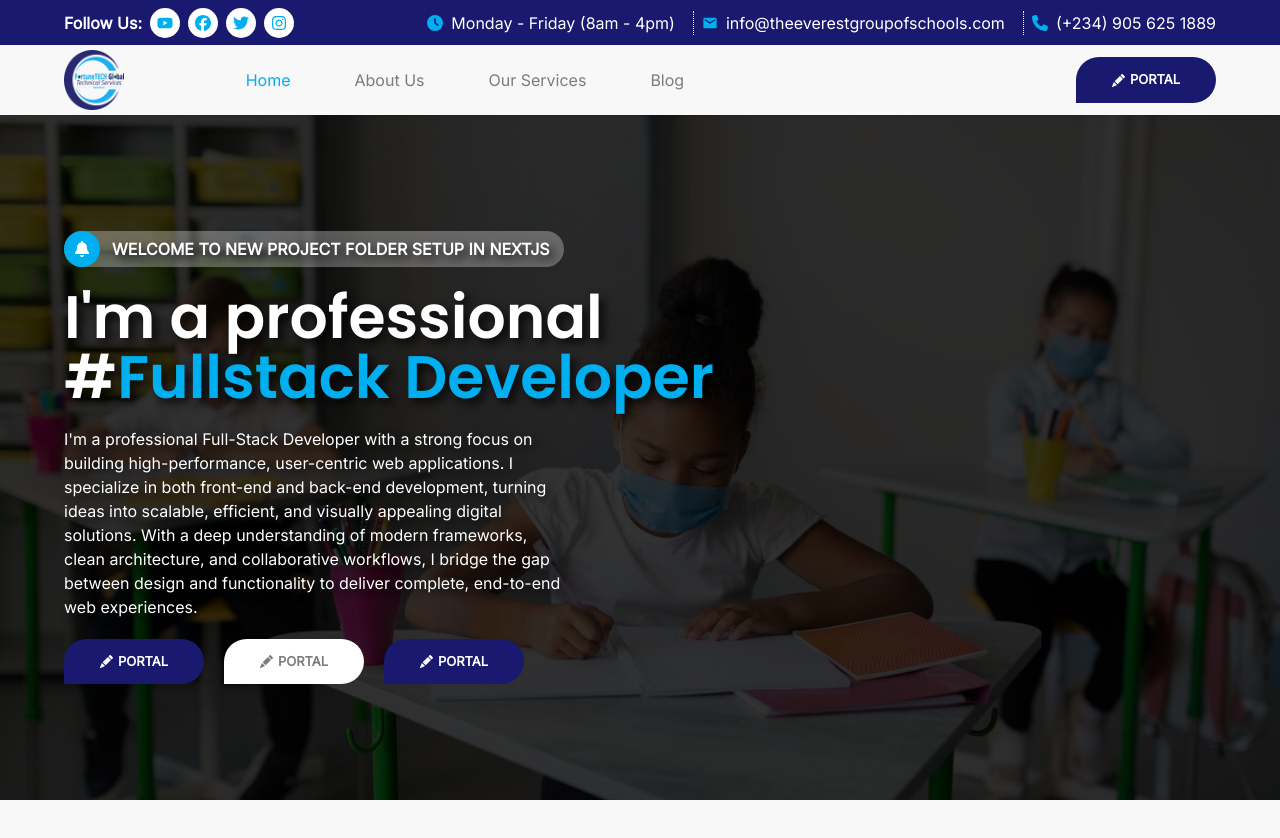
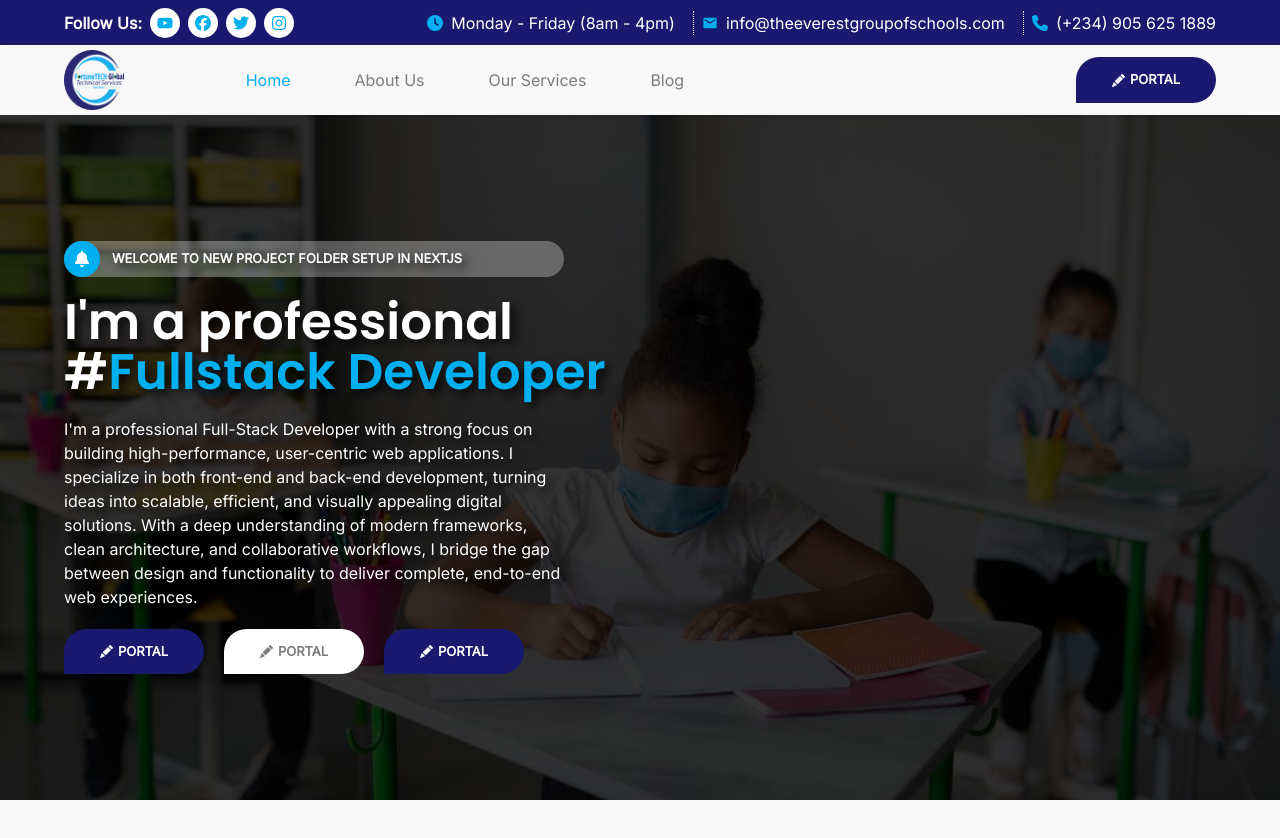
Before and after one commit to Fortune4808/nextjs-project-setup, a Next.js app: page / in a window 1280 px wide. Shown: the top 838 px of the page. Built offline with nearby package versions, Linux system fonts and the light colour scheme.

Commit message:
Made some changes

```diff
--- a/app/about-us/page.tsx
+++ b/app/about-us/page.tsx
@@ -15,7 +15,6 @@ const AboutUs = () => {
             <Layout>
                 <section className={`w-full min-h-[400px] text-[var(--white-color)] ${styles.titleBg}`}>
                     <div className="w-[90%] max-w-[1200px] flex">
-                        <AnimatedWrapper animation="zoom-in">
                         <div className={`w-[500px] flex flex-col gap-5 ${styles.textShadow}`}>
                             <div className="flex gap-3 text-nowrap font-bold">
                                 <Link href="/"
@@ -29,18 +28,26 @@ const AboutUs = () => {
                                 </Link>
                             </div>
 
-                                <h1 className="font-extrabold text-6xl text-nowrap title">
+                            <AnimatedWrapper animation="zoom-in">
+                                <h1 className="font-extrabold text-nowrap">
                                     About Us
                                 </h1>
-
+                            </AnimatedWrapper>
+                            <AnimatedWrapper>
                                 <p>
                                     Welcome to the new project folder structure in Next.js.
                                     A modern, organized setup designed to make your development process cleaner,
                                     faster, and more maintainable.
                                 </p>
+                            </AnimatedWrapper>
                             <ButtonLink />
                         </div>
-                        </AnimatedWrapper>
+                    </div>
+                </section>
+
+                <section className={`w-full min-h-[300px] ${styles.section}`}>
+                    <div className={`${styles.sectionIn}`}>
+
                     </div>
                 </section>
             </Layout>
--- a/app/layout.tsx
+++ b/app/layout.tsx
@@ -22,6 +22,14 @@ export const metadata: Metadata = {
         template: "%s | My Portfolio",
     },
     description: "Building modern web experiences with Next.js and TypeScript.",
+    // viewport: {
+    //     width: "device-width",
+    //     initialScale: 1,
+    // },
+    robots: {
+        index: true,
+        follow: true,
+    },
     openGraph: {
         title: "My Portfolio | Full-Stack Developer",
         description: "Explore my work, skills, and projects.",
@@ -45,11 +53,6 @@ export const metadata: Metadata = {
         creator: "@yourhandle",
         images: ["/og-image.png"],
     },
-    // viewport: {
-    //     width: "device-width",
-    //     initialScale: 1.0,
-    //     maximumScale: 1.0,
-    // },
 };
 
 export default function RootLayout({
--- a/app/page.tsx
+++ b/app/page.tsx
@@ -11,18 +11,20 @@ export default function Home() {
             <Layout>
                 <section className={`w-full h-[calc(100vh-115px)] text-[var(--white-color)] ${styles.section} ${styles.slideBg}`}>
                     <div className={`${styles.sectionIn} flex`}>
-                        <AnimatedWrapper>
-                            <div className={`w-[500px] flex flex-col gap-5 ${styles.textShadow}`}>
-                                <div className="flex items-center bg-white/30 rounded-full gap-3 text-nowrap">
+                        <div className={`w-[500px] flex flex-col gap-5 ${styles.textShadow}`}>
+                            <AnimatedWrapper>
+                                <div className="flex items-center bg-white/30 rounded-full gap-3">
                                     <div className="p-[10px] rounded-full bg-[var(--secondary-color)]"><FaBell /></div>
-                                    <div className="font-bold">WELCOME TO NEW PROJECT FOLDER SETUP IN NEXTJS</div>
+                                    <div className="font-bold text-[clamp(10px,1vw,15px)]">WELCOME TO NEW PROJECT FOLDER SETUP IN NEXTJS</div>
                                 </div>
-
-                                <h1 className="font-extrabold text-6xl text-nowrap title">
+                            </AnimatedWrapper>
+                            <AnimatedWrapper>
+                                <h1 className="font-extrabold text-nowrap title">
                                     I'm a professional <br />
                                     #<span className="text-[var(--secondary-color)]"><AutoTyping /></span>
                                 </h1>
-
+                            </AnimatedWrapper>
+                            <AnimatedWrapper>
                                 <p>
                                     I'm a professional Full-Stack Developer with a strong focus on building high-performance,
                                     user-centric web applications. I specialize in both front-end and back-end development,
@@ -30,9 +32,9 @@ export default function Home() {
                                     understanding of modern frameworks, clean architecture, and collaborative workflows,
                                     I bridge the gap between design and functionality to deliver complete, end-to-end web experiences.
                                 </p>
-                                <ButtonLink />
-                            </div>
-                        </AnimatedWrapper>
+                            </AnimatedWrapper>
+                            <ButtonLink />
+                        </div>
                     </div>
                 </section>
 
@@ -41,7 +43,7 @@ export default function Home() {
 
                     </div>
                 </section>
-            </Layout>
+            </Layout >
         </>
     );
 }
--- a/components/aos/aosprovider.tsx
+++ b/components/aos/aosprovider.tsx
@@ -7,6 +7,7 @@ export default function AOSProvider({ children }: { children: React.ReactNode })
     useEffect(() => {
         AOS.init({
             duration: 1200,
+            easing: "ease-in-out"
         });
     }, []);
 
--- a/styles/globals.css
+++ b/styles/globals.css
@@ -32,3 +32,14 @@ body {
     background: var(--body-bg-color);
     color: var(--text-color);
 }
+
+h1,
+h2,
+h3,
+h4,
+h5,
+h6 {
+    font-size: clamp(20px, 4vw, 50px);
+    line-height: 1;
+    font-family: var(--font-title);
+}
```
Lines whose indentation alone changed are shown as unchanged.
